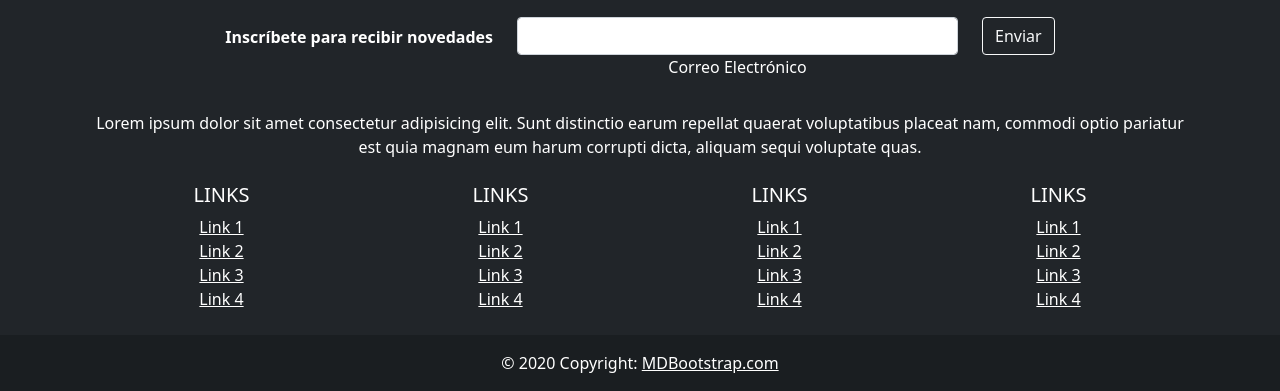
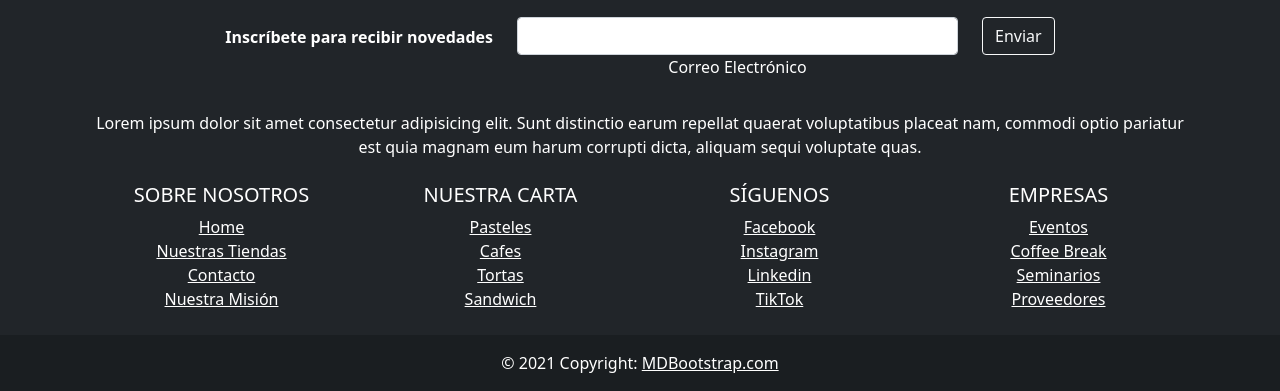
Before and after one commit to Geral-code/CafeteriaSassFooter, a website: page index.html in a window 1280 px wide. Shown: the part 2521-2912 px from the top of the page. Drawn offline with Linux system fonts and the light colour scheme.

Commit message:
FooterLink

```diff
--- a/index.html
+++ b/index.html
@@ -274,20 +274,20 @@
         <div class="row">
           <!--Grid column-->
           <div class="col-lg-3 col-md-6 mb-4 mb-md-0">
-            <h5 class="text-uppercase">Links</h5>
+            <h5 class="text-uppercase">Sobre Nosotros</h5>
 
             <ul class="list-unstyled mb-0">
               <li>
-                <a href="#!" class="text-white">Link 1</a>
+                <a href="#!" class="text-white">Home</a>
               </li>
               <li>
-                <a href="#!" class="text-white">Link 2</a>
+                <a href="#!" class="text-white">Nuestras Tiendas</a>
               </li>
               <li>
-                <a href="#!" class="text-white">Link 3</a>
+                <a href="#!" class="text-white">Contacto</a>
               </li>
               <li>
-                <a href="#!" class="text-white">Link 4</a>
+                <a href="#!" class="text-white">Nuestra Misión</a>
               </li>
             </ul>
           </div>
@@ -295,20 +295,20 @@
 
           <!--Grid column-->
           <div class="col-lg-3 col-md-6 mb-4 mb-md-0">
-            <h5 class="text-uppercase">Links</h5>
+            <h5 class="text-uppercase">Nuestra Carta</h5>
 
             <ul class="list-unstyled mb-0">
               <li>
-                <a href="#!" class="text-white">Link 1</a>
+                <a href="#!" class="text-white">Pasteles</a>
               </li>
               <li>
-                <a href="#!" class="text-white">Link 2</a>
+                <a href="#!" class="text-white">Cafes</a>
               </li>
               <li>
-                <a href="#!" class="text-white">Link 3</a>
+                <a href="#!" class="text-white">Tortas</a>
               </li>
               <li>
-                <a href="#!" class="text-white">Link 4</a>
+                <a href="#!" class="text-white">Sandwich</a>
               </li>
             </ul>
           </div>
@@ -316,20 +316,20 @@
 
           <!--Grid column-->
           <div class="col-lg-3 col-md-6 mb-4 mb-md-0">
-            <h5 class="text-uppercase">Links</h5>
+            <h5 class="text-uppercase">Síguenos</h5>
 
             <ul class="list-unstyled mb-0">
               <li>
-                <a href="#!" class="text-white">Link 1</a>
+                <a href="#!" class="text-white">Facebook</a>
               </li>
               <li>
-                <a href="#!" class="text-white">Link 2</a>
+                <a href="#!" class="text-white">Instagram</a>
               </li>
               <li>
-                <a href="#!" class="text-white">Link 3</a>
+                <a href="#!" class="text-white">Linkedin</a>
               </li>
               <li>
-                <a href="#!" class="text-white">Link 4</a>
+                <a href="#!" class="text-white">TikTok</a>
               </li>
             </ul>
           </div>
@@ -337,20 +337,20 @@
 
           <!--Grid column-->
           <div class="col-lg-3 col-md-6 mb-4 mb-md-0">
-            <h5 class="text-uppercase">Links</h5>
+            <h5 class="text-uppercase">Empresas</h5>
 
             <ul class="list-unstyled mb-0">
               <li>
-                <a href="#!" class="text-white">Link 1</a>
+                <a href="#!" class="text-white">Eventos</a>
               </li>
               <li>
-                <a href="#!" class="text-white">Link 2</a>
+                <a href="#!" class="text-white">Coffee Break</a>
               </li>
               <li>
-                <a href="#!" class="text-white">Link 3</a>
+                <a href="#!" class="text-white">Seminarios</a>
               </li>
               <li>
-                <a href="#!" class="text-white">Link 4</a>
+                <a href="#!" class="text-white">Proveedores</a>
               </li>
             </ul>
           </div>
@@ -364,7 +364,7 @@
 
     <!-- Copyright -->
     <div class="text-center p-3" style="background-color: rgba(0, 0, 0, 0.2);">
-      © 2020 Copyright:
+      © 2021 Copyright:
       <a class="text-white" href="https://mdbootstrap.com/">MDBootstrap.com</a>
     </div>
     <!-- Copyright -->
```
